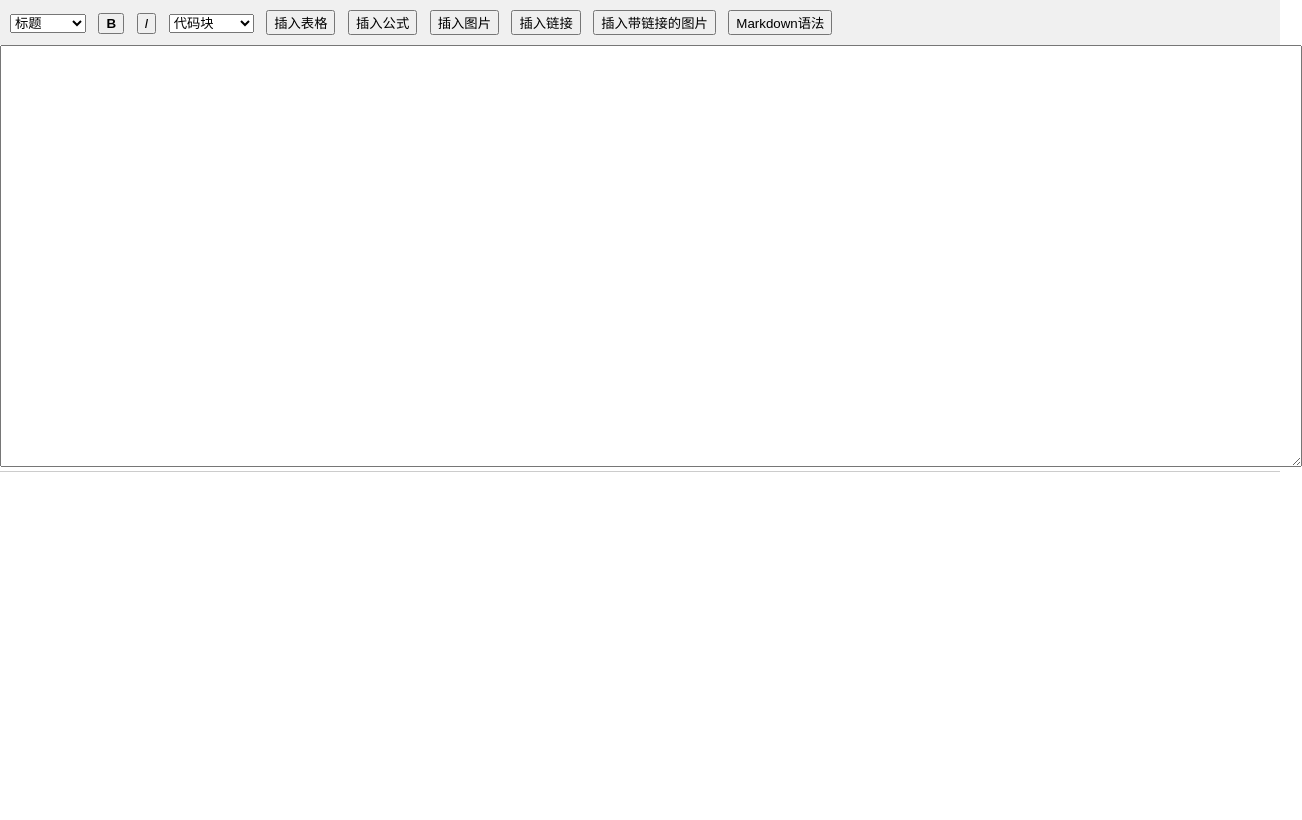
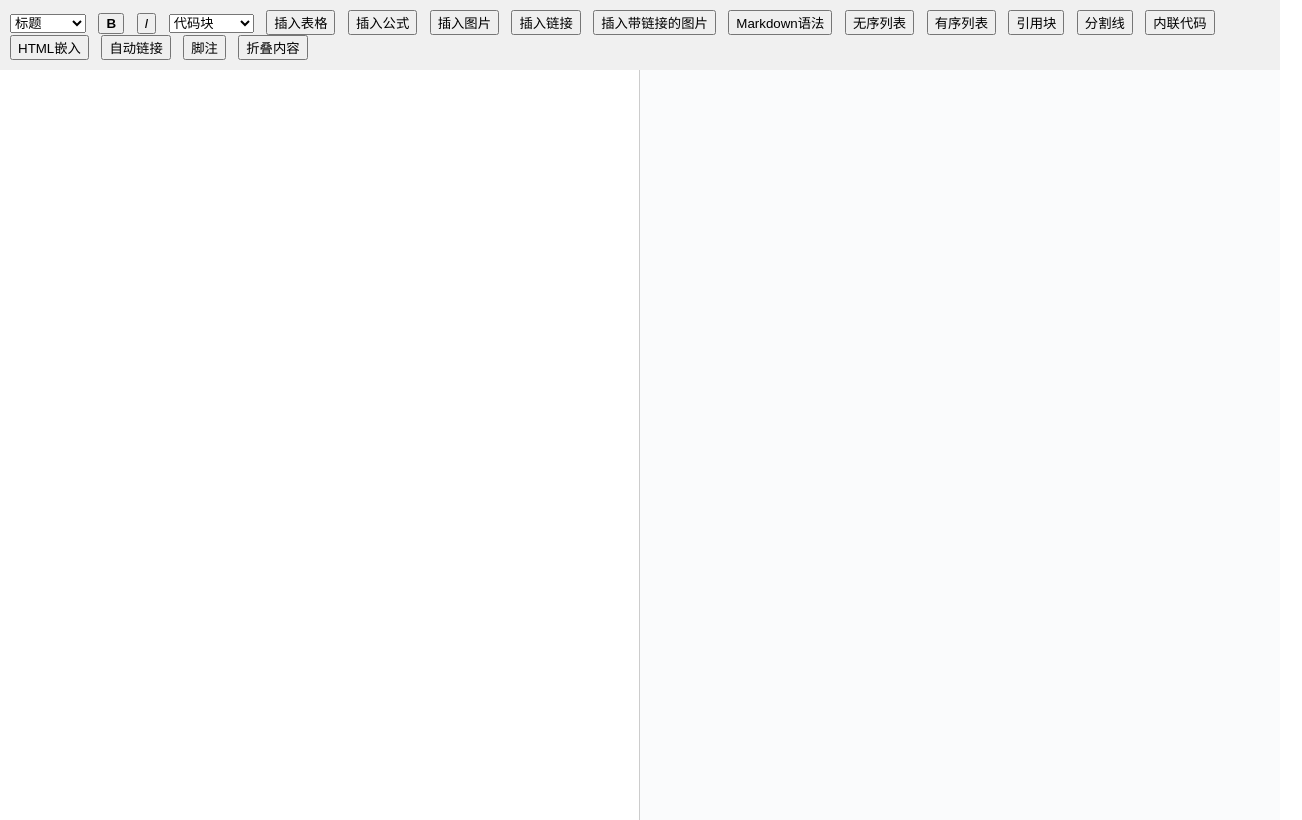
Before and after one commit to lszrfyx/Markdown-edit, a plain HTML site: page index.html in a window 1280 px wide. Shown: the whole page, 1302 px wide, since content can reach past the window. Drawn offline with nearby package versions, Linux system fonts and the light colour scheme.

Commit message:
Update index.html

```diff
--- a/index.html
+++ b/index.html
@@ -7,8 +7,30 @@
         body { font-family: Arial, sans-serif; margin: 0; padding: 0; }
         #toolbar { background: #f0f0f0; padding: 10px; }
         #toolbar button, #toolbar select { margin-right: 8px; }
-        #editor { width: 100%; height: 400px; padding: 10px; font-size: 16px; }
-        #preview { border-top: 1px solid #ccc; padding: 10px; min-height: 200px; }
+        #container {
+            display: flex;
+            height: calc(100vh - 50px);
+            min-height: 400px;
+        }
+        #editor {
+            width: 50%;
+            height: 100%;
+            padding: 10px;
+            font-size: 16px;
+            box-sizing: border-box;
+            border: none;
+            border-right: 1px solid #ccc;
+            resize: none;
+            outline: none;
+        }
+        #preview {
+            width: 50%;
+            height: 100%;
+            padding: 10px;
+            box-sizing: border-box;
+            overflow: auto;
+            background: #fafbfc;
+        }
         .modal {
             display: none; position: fixed; z-index: 1000; left: 0; top: 0; width: 100%; height: 100%;
             overflow: auto; background: rgba(0,0,0,0.2);
@@ -19,13 +41,14 @@
         }
         .modal label { display: block; margin-top: 10px; }
         .modal input[type="number"] { width: 50px; margin-right: 8px; }
+        @media (max-width: 700px) {
+            #container { flex-direction: column; }
+            #editor, #preview { width: 100%; height: 35vh; border-right: none; border-bottom: 1px solid #ccc;}
+        }
     </style>
-    <!-- marked.js for Markdown parsing -->
     <script src="https://cdn.jsdelivr.net/npm/marked/marked.min.js"></script>
-    <!-- highlight.js for code highlight -->
     <link rel="stylesheet" href="https://cdn.jsdelivr.net/npm/highlight.js@11.9.0/styles/github.min.css">
     <script src="https://cdn.jsdelivr.net/npm/highlight.js@11.9.0/lib/highlight.min.js"></script>
-    <!-- MathJax for formula render -->
     <script src="https://polyfill.io/v3/polyfill.min.js?features=es6"></script>
     <script type="text/javascript" id="MathJax-script" async
       src="https://cdn.jsdelivr.net/npm/mathjax@3/es5/tex-mml-chtml.js"></script>
@@ -41,7 +64,6 @@
     </select>
     <button onclick="insertAtCursor('**加粗文本**')"><b>B</b></button>
     <button onclick="insertAtCursor('*斜体文本*')"><i>I</i></button>
-    <!-- 代码块多语言 -->
     <select id="code-lang-select">
         <option value="">代码块</option>
         <option value="">无语言</option>
@@ -62,9 +84,21 @@
     <button onclick="insertLink()">插入链接</button>
     <button onclick="insertLinkedImage()">插入带链接的图片</button>
     <button onclick="openMarkdownGuide()">Markdown语法</button>
+    <!-- 新增markdown语法按钮 -->
+    <button onclick="insertUnorderedList()">无序列表</button>
+    <button onclick="insertOrderedList()">有序列表</button>
+    <button onclick="insertQuote()">引用块</button>
+    <button onclick="insertHr()">分割线</button>
+    <button onclick="insertInlineCode()">内联代码</button>
+    <button onclick="insertHtmlBlock()">HTML嵌入</button>
+    <button onclick="insertAutoLink()">自动链接</button>
+    <button onclick="insertFootnote()">脚注</button>
+    <button onclick="insertDetails()">折叠内容</button>
 </div>
-<textarea id="editor"></textarea>
-<div id="preview"></div>
+<div id="container">
+    <textarea id="editor" spellcheck="false"></textarea>
+    <div id="preview"></div>
+</div>
 
 <!-- 表格弹窗 -->
 <div id="table-modal" class="modal">
@@ -85,7 +119,6 @@
     </div>
 </div>
 
-<!-- 公式弹窗 -->
 <div id="formula-modal" class="modal">
     <div class="modal-content">
         <h3>插入公式</h3>
@@ -108,7 +141,7 @@
 </div>
 
 <script>
-// 多级标题按钮
+// 多级标题
 document.getElementById('heading-select').addEventListener('change', function() {
     if (this.value) insertAtCursor(this.value + '标题');
     this.selectedIndex = 0;
@@ -132,7 +165,6 @@ window.onload = function() {
     updatePreview();
 };
 
-// 插入指定内容
 function insertAtCursor(text) {
     const textarea = document.getElementById('editor');
     const start = textarea.selectionStart, end = textarea.selectionEnd;
@@ -142,14 +174,10 @@ function insertAtCursor(text) {
     textarea.focus();
     updatePreview();
 }
-
-// 插入代码块，支持指定语言
 function insertCodeBlock(lang) {
     if (!lang) lang = '';
     insertAtCursor(`\n\`\`\`${lang}\n你的代码\n\`\`\`\n`);
 }
-
-// 表格弹窗逻辑
 function showTableModal() {
     document.getElementById('table-modal').style.display = 'block';
 }
@@ -179,8 +207,6 @@ function insertTable() {
     insertAtCursor('\n' + thead + '\n' + tline + '\n' + tbody);
     closeTableModal();
 }
-
-// 公式弹窗逻辑
 function showFormulaModal() {
     document.getElementById('formula-modal').style.display = 'block';
     document.getElementById('formula-input').value = '';
@@ -205,8 +231,6 @@ function insertFormula() {
     insertAtCursor('\n$$' + formula + '$$\n');
     closeFormulaModal();
 }
-
-// 插入图片
 function insertImage() {
     const url = prompt('请输入图片URL：');
     if (url) {
@@ -214,8 +238,6 @@ function insertImage() {
         insertAtCursor(`![${alt}](${url})`);
     }
 }
-
-// 插入链接
 function insertLink() {
     const url = prompt('请输入链接URL：');
     if (url) {
@@ -223,8 +245,6 @@ function insertLink() {
         insertAtCursor(`[${text}](${url})`);
     }
 }
-
-// 插入带链接的图片
 function insertLinkedImage() {
     const imageUrl = prompt('请输入图片URL：');
     if (!imageUrl) return;
@@ -233,13 +253,40 @@ function insertLinkedImage() {
     if (!linkUrl) return;
     insertAtCursor(`[![${alt}](${imageUrl})](${linkUrl})`);
 }
-
-// Markdown语法按钮
 function openMarkdownGuide() {
     window.open('https://www.markdownguide.org/basic-syntax/', '_blank');
 }
 
-// 实时预览
+// 新增markdown语法功能
+function insertUnorderedList() {
+    insertAtCursor('\n- 无序项1\n- 无序项2\n- 无序项3\n');
+}
+function insertOrderedList() {
+    insertAtCursor('\n1. 有序项1\n2. 有序项2\n3. 有序项3\n');
+}
+function insertQuote() {
+    insertAtCursor('\n> 这是一个引用块\n');
+}
+function insertHr() {
+    insertAtCursor('\n---\n');
+}
+function insertInlineCode() {
+    insertAtCursor('`内联代码`');
+}
+function insertHtmlBlock() {
+    insertAtCursor('\n<div>自定义HTML内容</div>\n');
+}
+function insertAutoLink() {
+    const url = prompt('请输入要自动链接的网址（如 https://example.com）：');
+    if (url) insertAtCursor(`<${url}>`);
+}
+function insertFootnote() {
+    insertAtCursor('这是一个脚注示例[^1]\n\n[^1]: 这里是脚注内容\n');
+}
+function insertDetails() {
+    insertAtCursor('\n<details>\n<summary>点击展开/折叠</summary>\n\n这里是可以折叠的内容。\n\n</details>\n');
+}
+
 function updatePreview() {
     let md = document.getElementById('editor').value;
     let html = marked.parse(md, {
@@ -250,8 +297,6 @@ function updatePreview() {
     document.getElementById('preview').innerHTML = html;
     if (window.MathJax) MathJax.typesetPromise([document.getElementById('preview')]);
 }
-
-// 点击模态框外部关闭
 window.onclick = function(event) {
     if (event.target == document.getElementById('table-modal')) closeTableModal();
     if (event.target == document.getElementById('formula-modal')) closeFormulaModal();
```
